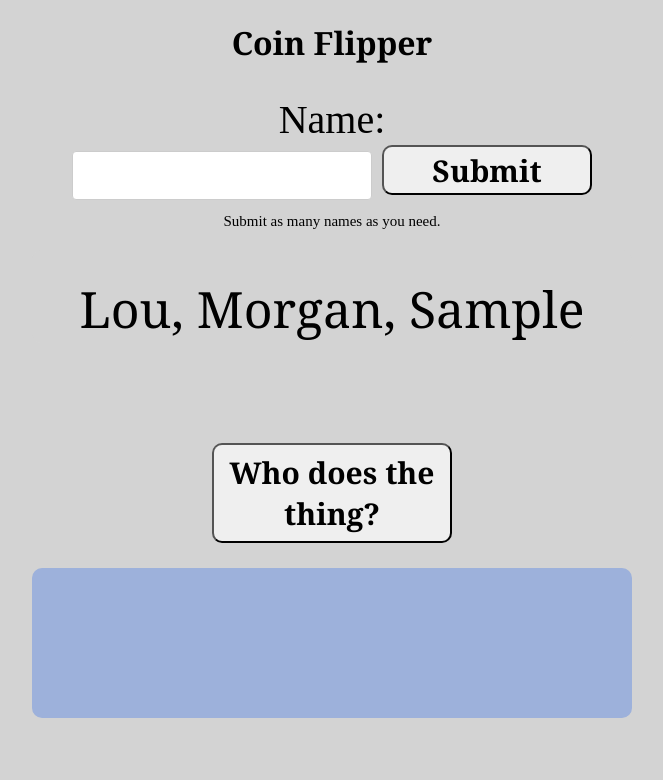
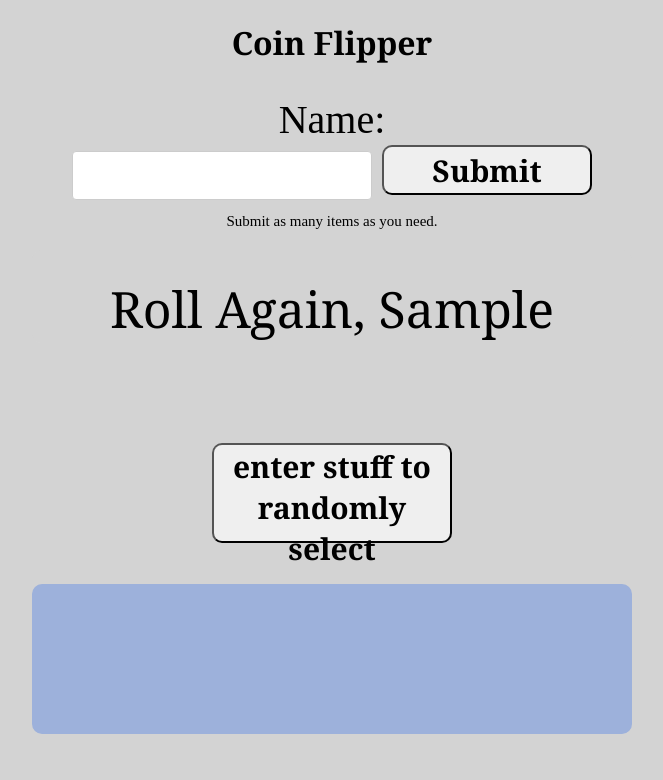
Before and after one commit to antilou86/coinflipper, a plain HTML site: page index.html in a window 1280 px wide. Both pictures are taken after typing "Sample" into the empty fields and a click on the button "Submit". Shown: the top 780 px of the page, without its empty margins (308-971 px from the left). Drawn offline with Linux system fonts and the light colour scheme.

Commit message:
changes post break up

```diff
--- a/index.html
+++ b/index.html
@@ -16,13 +16,13 @@
             <input type="text">
             <button class="nameSubmitButton" value="submit">Submit</button>
         </form>
-        <p class="formPara">Submit as many names as you need.</p>
+        <p class="formPara">Submit as many items as you need.</p>
         <div class="formNames"></div>
 
     </span>
-    <span class="morganOrLou">
-            <button>Who does the thing?</button>
-            <div class='morganOrLouResults'></div>
+    <span class="randoButton">
+            <button>enter stuff to randomly select</button>
+            <div class='randoButtonResults'></div>
     </span>
     <span class="yesNo">
         <button>Yes or No</button>
--- a/index.js
+++ b/index.js
@@ -1,5 +1,5 @@
 const yesNoResults = document.querySelector('.yesNoResults');
-const nameResults = document.querySelector('.morganOrLouResults');
+const nameResults = document.querySelector('.randoButtonResults');
 const formNames = document.querySelector('.formNames')
 
 const para = document.createElement('p');
@@ -12,10 +12,10 @@ nameResults.appendChild(para);
 yesNoResults.appendChild(para2);
 formNames.appendChild(para3);
 
-const nameButton = document.querySelector('.morganOrLou button');
+const nameButton = document.querySelector('.randoButton button');
 
 //sets default names
-let nameArray = ["Lou", "Morgan"]
+let nameArray = ["Roll Again"]
 
 nameButton.addEventListener('click', () => {
     let x = Math.random() * nameArray.length
@@ -36,7 +36,7 @@ resetButton.addEventListener('click', ()=>{
     para.textContent = ' ';
     para2.textContent = ' ';
     para3.textContent = ' ';
-    nameArray = ["Lou", "Morgan"];
+    nameArray = ["Roll Again"];
 })
 
 const formButton = document.querySelector('.nameSubmitButton');
@@ -47,11 +47,11 @@ formButton.addEventListener('click', (Event) => {
     name = document.querySelector("input[type=text]").value;
     //checks for empty string
     if (name.length < 1) {
-        return alert("please enter a name")
+        return alert("please enter a thing")
     }
     //checks for duplicate name
     if (nameArray.includes(name)){
-        return alert("you've already entered that name")
+        return alert("you've already entered that thing")
     }
     //adds name to default array
     nameArray.push(name)
```
